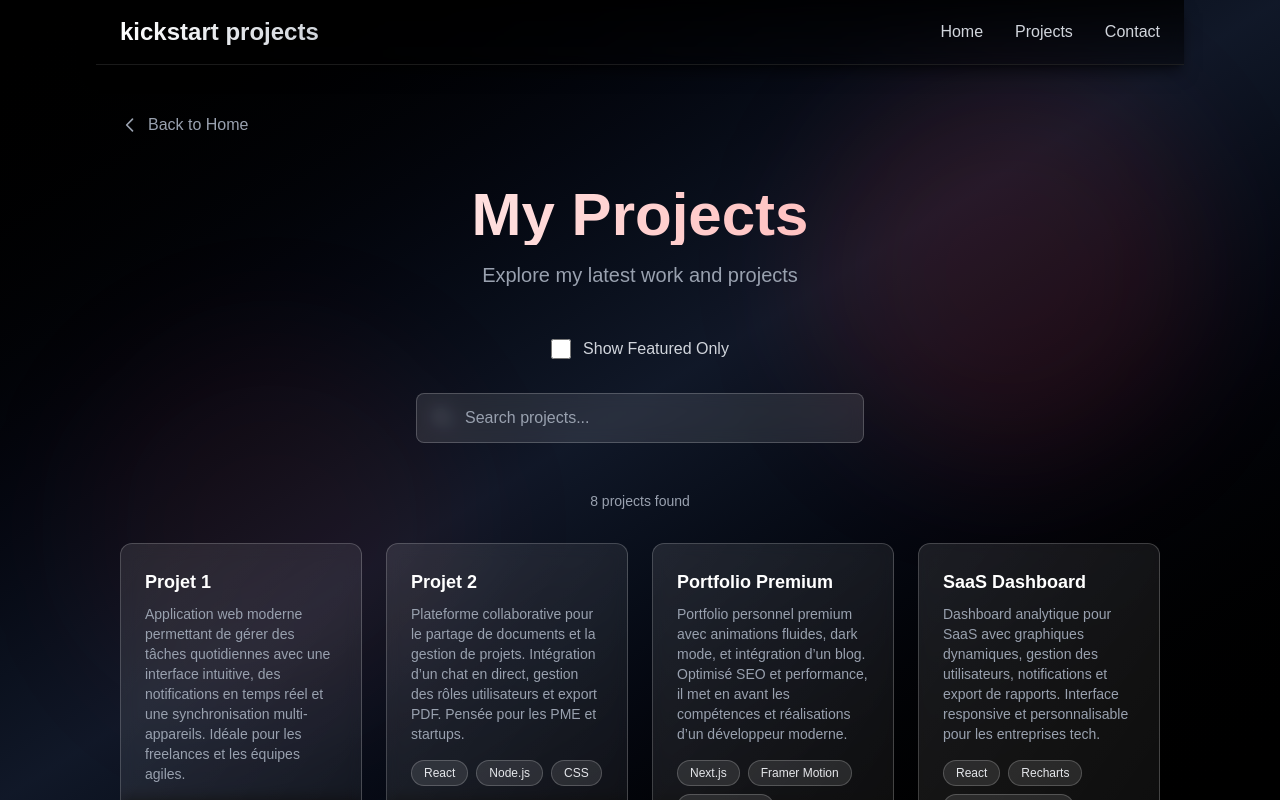
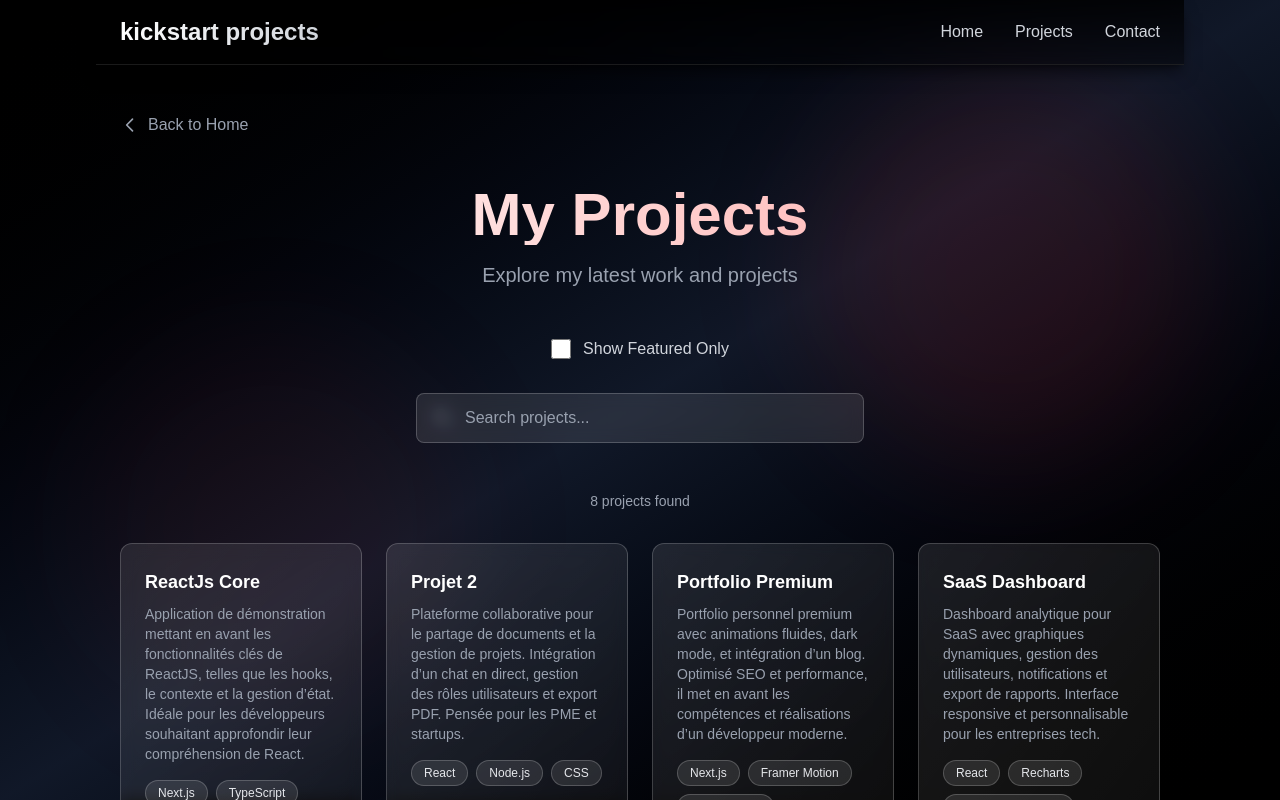
Before and after one commit to Elanrif/starter-stack-kits, a Next.js app: page /projects in a window 1280 px wide. Shown: the top 800 px of the page. Built offline with nearby package versions, Linux system fonts and the light colour scheme.

Commit message:
feat: initialize kickstart project

```diff
--- a/src/data/projects.ts
+++ b/src/data/projects.ts
@@ -1,12 +1,12 @@
 export const projects = [
   {
-    slug: "project-1",
-    name: "Projet 1",
+    slug: "reactjs-core",
+    name: "ReactJs Core",
     description:
-      "Application web moderne permettant de gérer des tâches quotidiennes avec une interface intuitive, des notifications en temps réel et une synchronisation multi-appareils. Idéale pour les freelances et les équipes agiles.",
+      "Application de démonstration mettant en avant les fonctionnalités clés de ReactJS, telles que les hooks, le contexte et la gestion d’état. Idéale pour les développeurs souhaitant approfondir leur compréhension de React.",
     image: "/images/project-1.png",
-    github: "https://github.com/votre-projet-1",
-    website: "https://votre-projet-1.com",
+    github: "https://github.com/Elanrif/reactjs-core-kit",
+    website: "https://reactjs-core-kit.vercel.app/",
     presentation: "https://canva.com/votre-projet-1",
     technologies: ["Next.js", "TypeScript", "Tailwind CSS"],
     featured: true,
```
